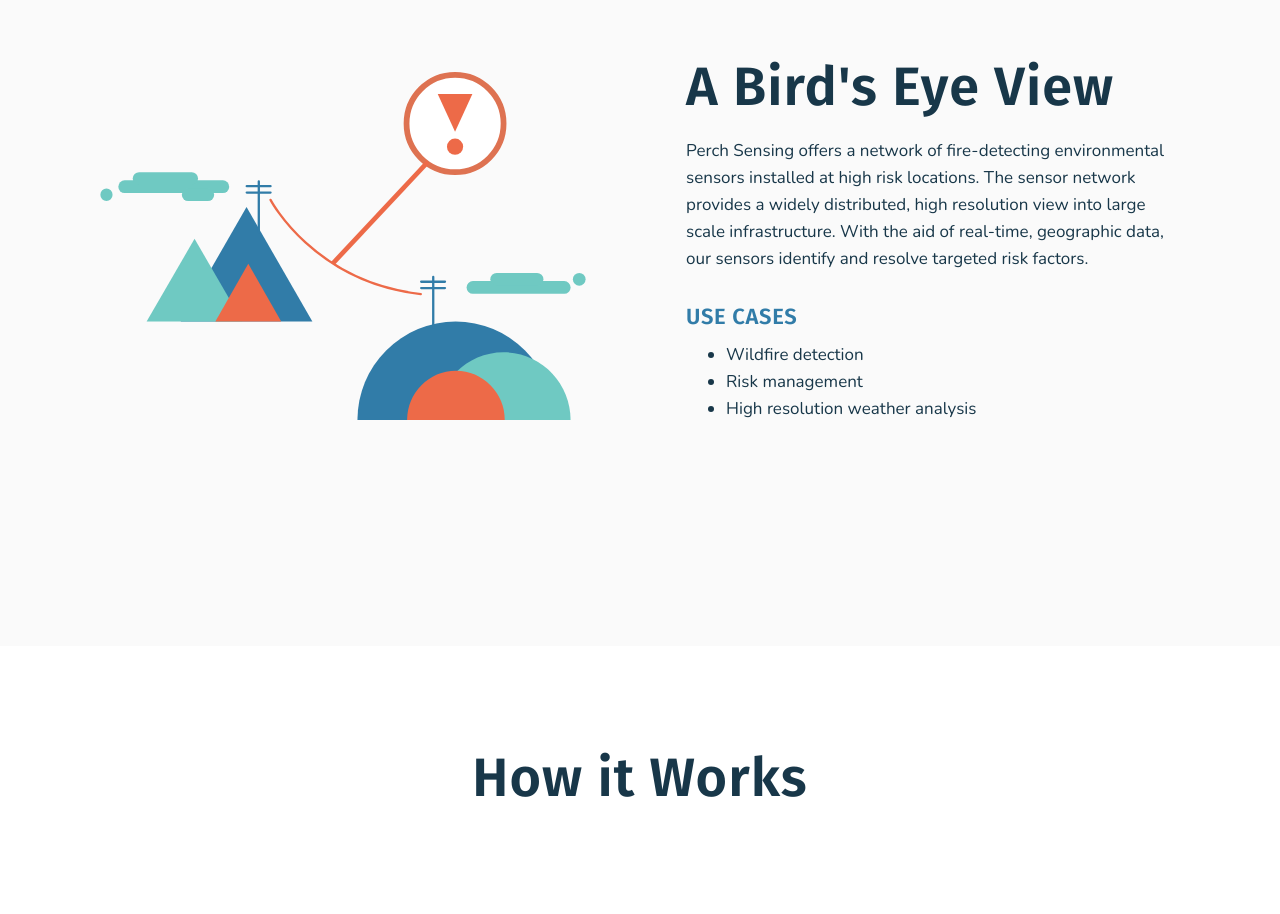
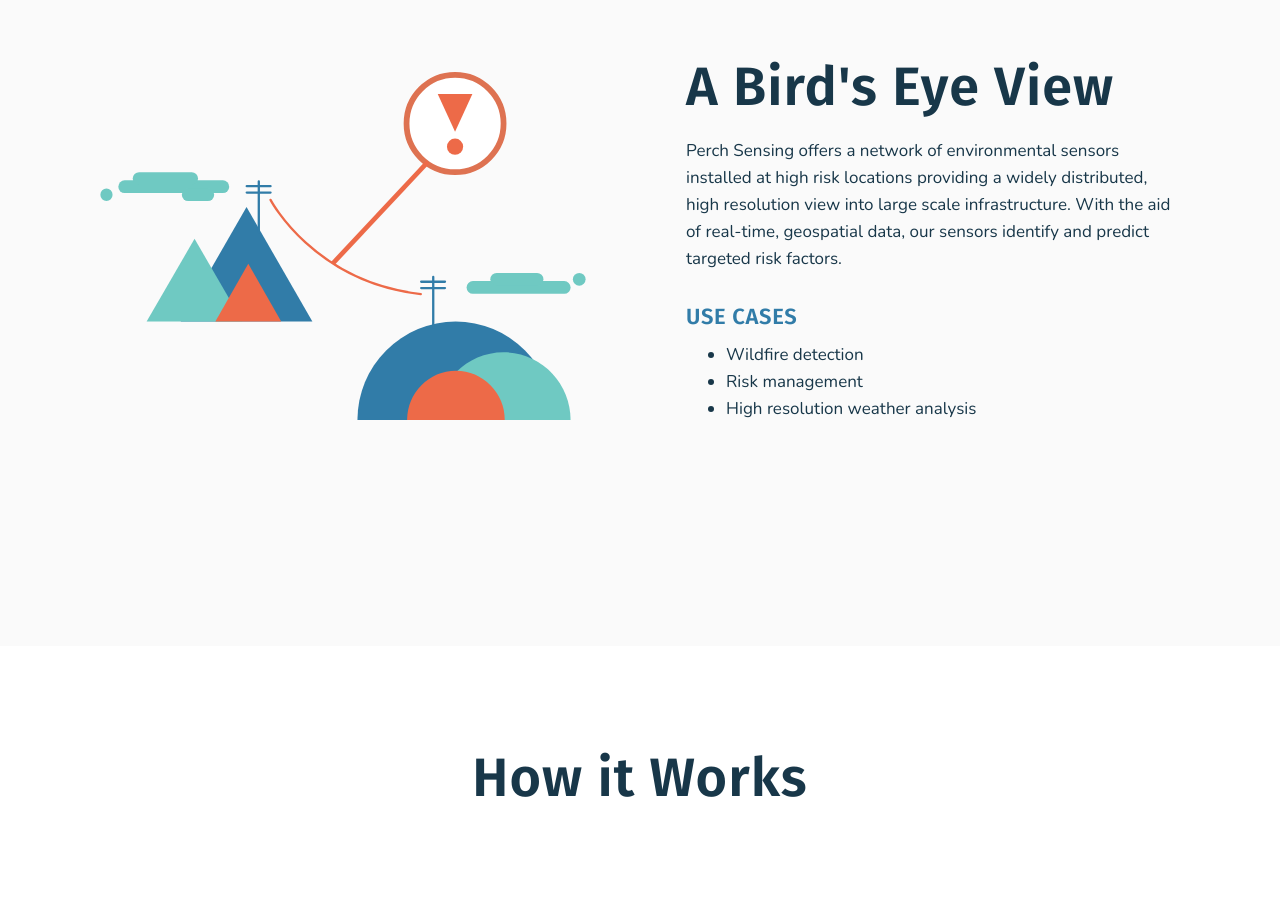
Before and after one commit to perch-sensing/website-v1, a React (Create React App) app: page / in a window 1280 px wide. Shown: the part 980-1894 px from the top of the page. Built offline with nearby package versions, Linux system fonts and the light colour scheme.

Commit message:
Update src/pages/Lander/sections/Overview/Overview.jsx
Co-authored-by: Dominic Gaiero <dpgaiero@gmail.com>

```diff
--- a/src/pages/Lander/sections/Overview/Overview.jsx
+++ b/src/pages/Lander/sections/Overview/Overview.jsx
@@ -34,7 +34,7 @@
   "Protect lives",
 ];
 
-const descriptionG = "Perch Sensing offers a network of fire-detecting environmental sensors installed at high risk locations. The sensor network provides a widely distributed, high resolution view into large scale infrastructure. With the aid of real-time, geographic data, our sensors identify and resolve targeted risk factors.";
+const descriptionG = "Perch Sensing offers a network of environmental sensors installed at high risk locations providing a widely distributed, high resolution view into large scale infrastructure. With the aid of real-time, geospatial data, our sensors identify and predict targeted risk factors.";
 const descriptionU = "Perch Sensing offers a network of fire-detecting environmental sensors that mount to power lines for utility services. The sensor network provides a widely distributed, high resolution view into large scale infrastructure. With the aid of expressive geospatial data, our sensors identify and resolve targeted risk factors.";
 const descriptionC = "Perch Sensing offers a network of fire-detecting environmental sensors that mount around the perimeter of communities. The sensor network provides a wide range, high resolution view into large scale infrastructure. With the aid of collected data, our sensors identify and resolve targeted risk factors, protecting communities and saving lives.";
 
```
